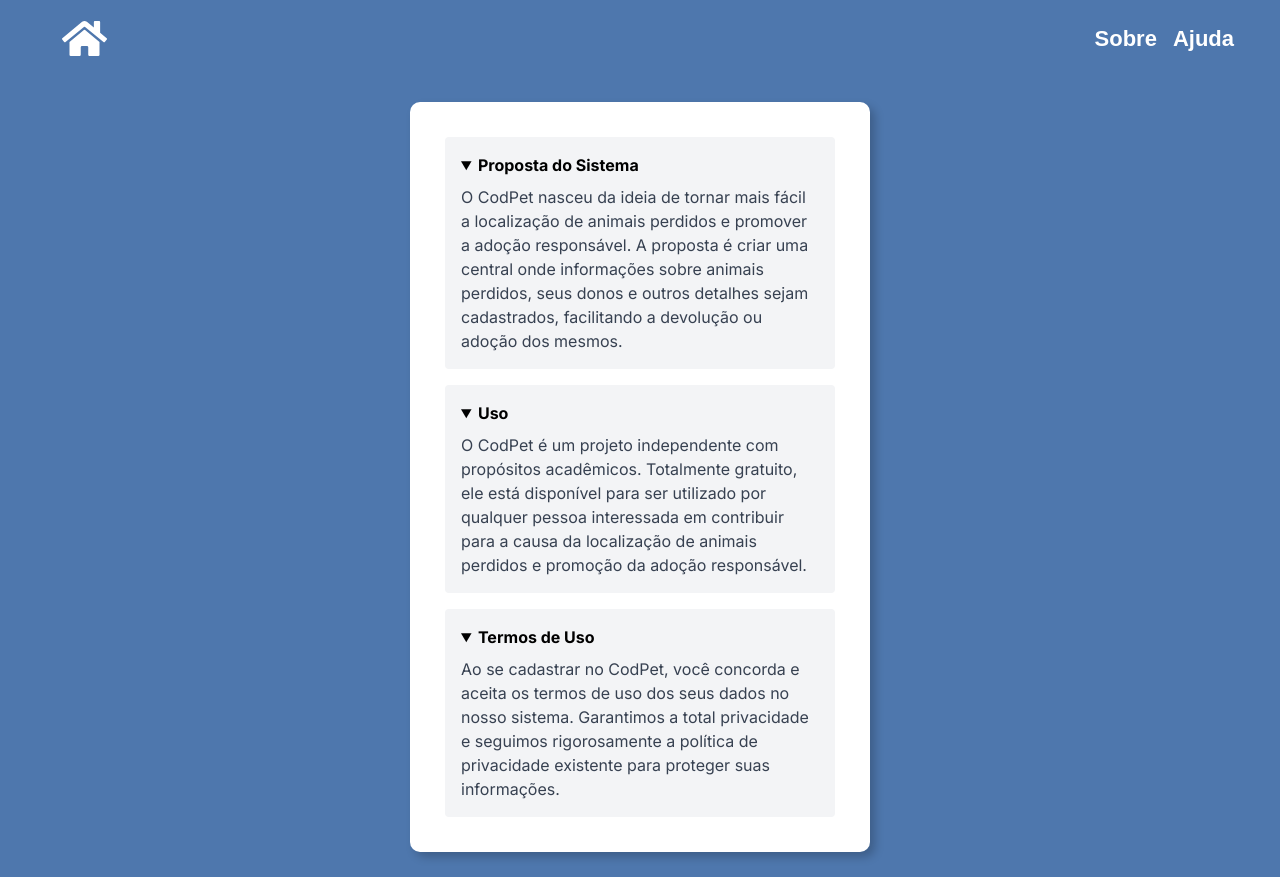
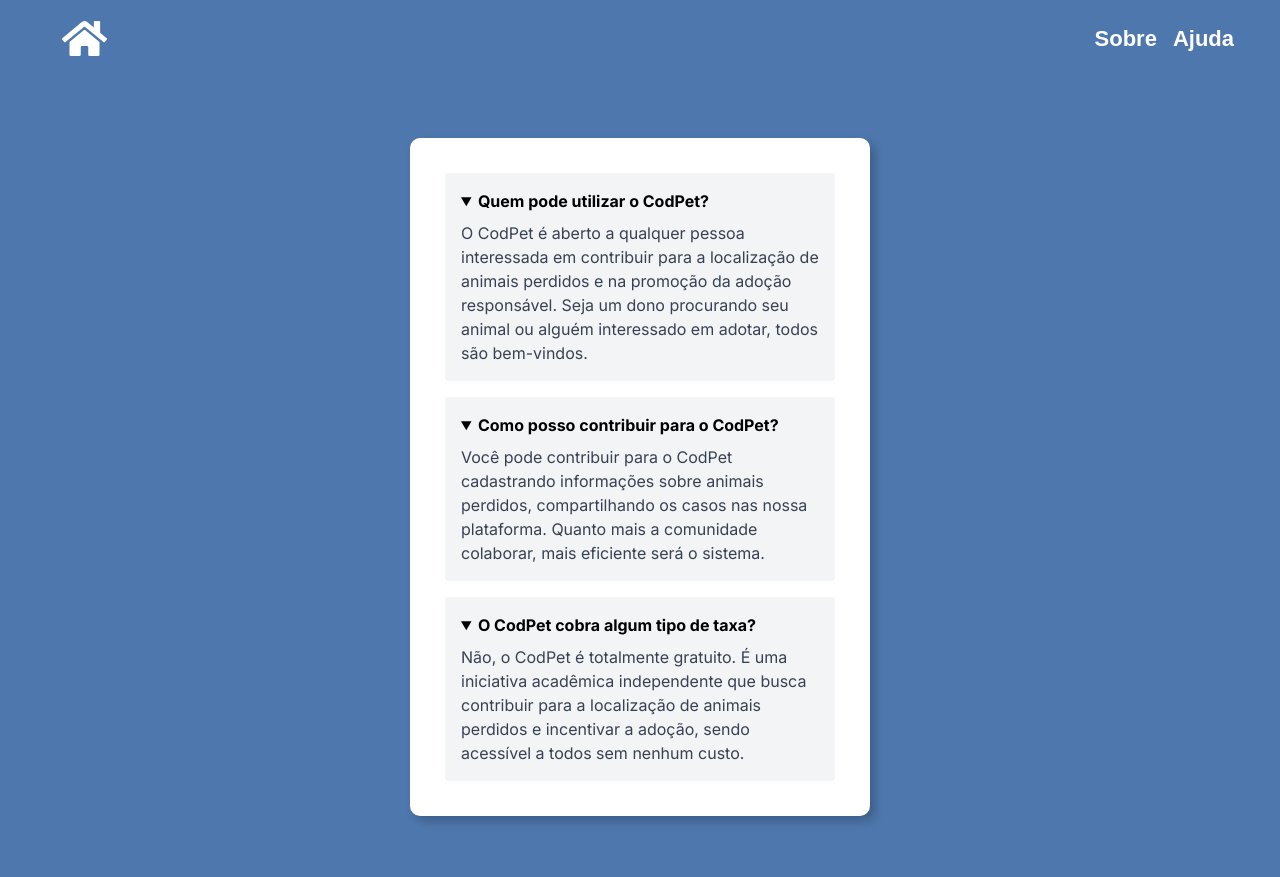
Before and after one commit to safelydan/docpet, a Next.js app in the folder docpet/client/rede/: page /init/sections/faqsection in a window 1280 px wide. Built offline with nearby package versions, Linux system fonts and the light colour scheme.

Commit message:
atualização

```diff
--- a/docpet/client/rede/src/app/(authenticatedPages)/main/page.tsx
+++ b/docpet/client/rede/src/app/(authenticatedPages)/main/page.tsx
@@ -27,7 +27,7 @@ function Main() {
 
     return (
     <>
-    <title> Página Inicial</title>
+    <title>Página Inicial</title>
     <div className="w-3/4 sm:w-full md:w-4/5 flex flex-col gap-5 p-4 items-center">
         <Share />
         <Feed post={postQuery.data} />
--- a/docpet/client/rede/src/app/components/NavBar.tsx
+++ b/docpet/client/rede/src/app/components/NavBar.tsx
@@ -1,7 +1,6 @@
 import React from 'react';
 import { FaHome } from 'react-icons/fa';
 
-// Importe o ícone desejado
 
 function NavBar() {
   return (
--- a/docpet/client/rede/src/app/init/sections/faq/page.tsx
+++ b/docpet/client/rede/src/app/init/sections/faq/page.tsx
@@ -9,12 +9,13 @@ const faqPanelStyle = {
 
 function Faq() {
   return (
-    <><title>Perguntas Frequentes - CodPet</title><div className="space-y-4">
+    <><title>Conheça o Sistema CodPet</title>
+    <div className="space-y-4">
       <details className="faq_panel bg-gray-100 p-4 rounded" open>
         <summary className="faq_label font-bold cursor-pointer">Origem</summary>
         <div className="faq_panel-body mt-2">
           <p className="faq_panel-answer text-gray-700">
-            O CodPet é um projeto desenvolvido por alunos do quarto período do curso de Análise e Desenvolvimento de Sistemas, no IFPI - Campus Picos.
+          O CodPet nasceu da ideia de tornar mais fácil a localização de animais perdidos e promover a adoção responsável. A proposta é criar uma central onde informações sobre animais perdidos, seus donos e outros detalhes sejam cadastrados, facilitando a devolução ou adoção dos mesmos.
           </p>
         </div>
       </details>
--- a/docpet/client/rede/src/app/init/sections/faqsection/page.tsx
+++ b/docpet/client/rede/src/app/init/sections/faqsection/page.tsx
@@ -10,24 +10,24 @@ const faqStyle = {
   function Section() {
     return (
 <>
-  <title>Conheça o Sistema CodPet</title>
+  <title>Perguntas Frequentes - CodPet</title>
 
   <div className="space-y-4">
     <details className="faq_panel bg-gray-100 p-4 rounded" open>
-      <summary className="faq_label font-bold cursor-pointer">Proposta do Sistema</summary>
+      <summary className="faq_label font-bold cursor-pointer">Quem pode utilizar o CodPet?</summary>
       <div className="faq_panel-body mt-2">
         <p className="faq_panel-answer text-gray-700">
-          O CodPet nasceu da ideia de tornar mais fácil a localização de animais perdidos e promover a adoção responsável. A proposta é criar uma central onde informações sobre animais perdidos, seus donos e outros detalhes sejam cadastrados, facilitando a devolução ou adoção dos mesmos.
+        O CodPet é aberto a qualquer pessoa interessada em contribuir para a localização de animais perdidos e na promoção da adoção responsável. Seja um dono procurando seu animal ou alguém interessado em adotar, todos são bem-vindos.
         </p>
       </div>
     </details>
 
     <div className="faq_body">
       <details className="faq_panel bg-gray-100 p-4 rounded" open>
-        <summary className="faq_label font-bold cursor-pointer">Uso</summary>
+        <summary className="faq_label font-bold cursor-pointer">Como posso contribuir para o CodPet?</summary>
         <div className="faq_panel-body mt-2">
           <p className="faq_panel-answer text-gray-700">
-            O CodPet é um projeto independente com propósitos acadêmicos. Totalmente gratuito, ele está disponível para ser utilizado por qualquer pessoa interessada em contribuir para a causa da localização de animais perdidos e promoção da adoção responsável.
+          Você pode contribuir para o CodPet cadastrando informações sobre animais perdidos, compartilhando os casos nas nossa plataforma. Quanto mais a comunidade colaborar, mais eficiente será o sistema.
           </p>
         </div>
       </details>
@@ -35,10 +35,10 @@ const faqStyle = {
 
     <div className="faq_body">
       <details className="faq_panel bg-gray-100 p-4 rounded" open>
-        <summary className="faq_label font-bold cursor-pointer">Termos de Uso</summary>
+        <summary className="faq_label font-bold cursor-pointer">O CodPet cobra algum tipo de taxa?</summary>
         <div className="faq_panel-body mt-2">
           <p className="faq_panel-answer text-gray-700">
-            Ao se cadastrar no CodPet, você concorda e aceita os termos de uso dos seus dados no nosso sistema. Garantimos a total privacidade e seguimos rigorosamente a política de privacidade existente para proteger suas informações.
+          Não, o CodPet é totalmente gratuito. É uma iniciativa acadêmica independente que busca contribuir para a localização de animais perdidos e incentivar a adoção, sendo acessível a todos sem nenhum custo.
           </p>
         </div>
       </details>
```
Also changed, not shown: 2 other files (tests, documents, lock files or other folders).
